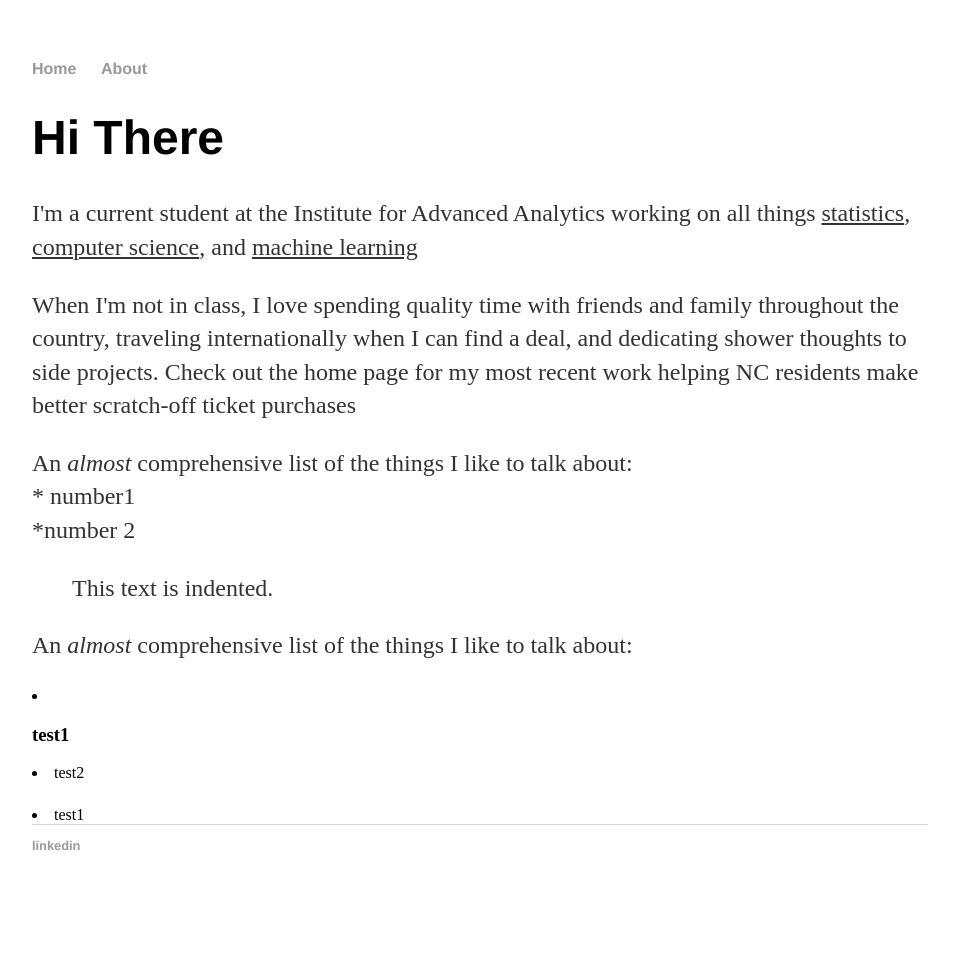
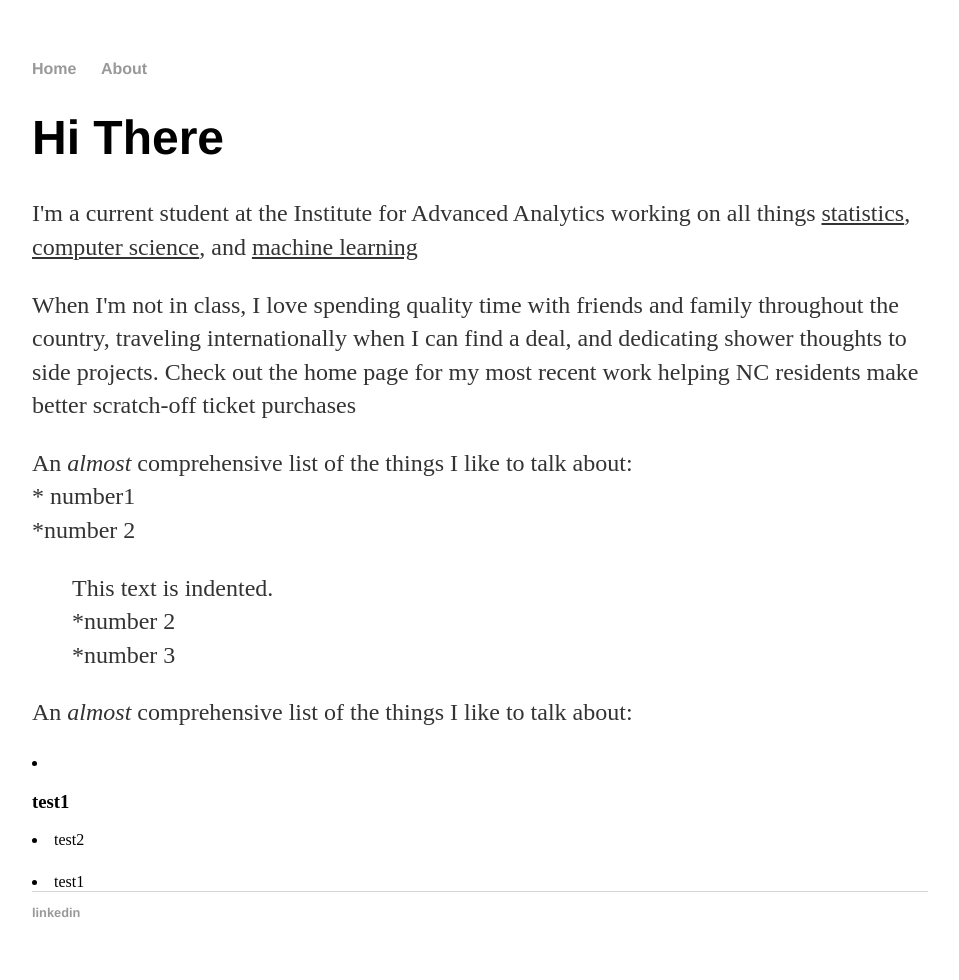
Before and after one commit to kevcraig/kevcriag.github.io, a Jekyll site: the page built from about/index.html, in a window 1280 px wide. Shown: the whole page, without its empty margins (160-1119 px from the left). Built offline with Jekyll 4.4.1, drawn with Linux system fonts in a browser that asks for light colours; before the commit the page ends 913 px from its top, so only the background shows below that.

Commit message:
Update index.html

```diff
--- a/about/index.html
+++ b/about/index.html
@@ -8,7 +8,7 @@ title: Kevin Craig
 	<p>I'm a current student at the Institute for Advanced Analytics working on all things <u>statistics</u>, <u>computer science</u>, and <u>machine learning</u>  </p>
 	<p>When I'm not in class, I love spending quality time with friends and family throughout the country, traveling internationally when I can find a deal, and dedicating shower thoughts to side projects. Check out the home page for my most recent work helping NC residents make better scratch-off ticket purchases</p>
 	<p> An <em>almost</em> comprehensive list of the things I like to talk about: <br style="margin-left: 40px"> * number1 <br> *number 2 </p>
-	<p style="margin-left: 40px">This text is indented.</p>
+	<p style="margin-left: 40px">This text is indented. <br> *number 2 <br> *number 3</p>
 	<p> An <em>almost</em> comprehensive list of the things I like to talk about: <li> <h3> test1 </h3> </li> <li> test2 </li> </p>
   <li> test1 </li>
 </div><!-- /.blurb -->
```
